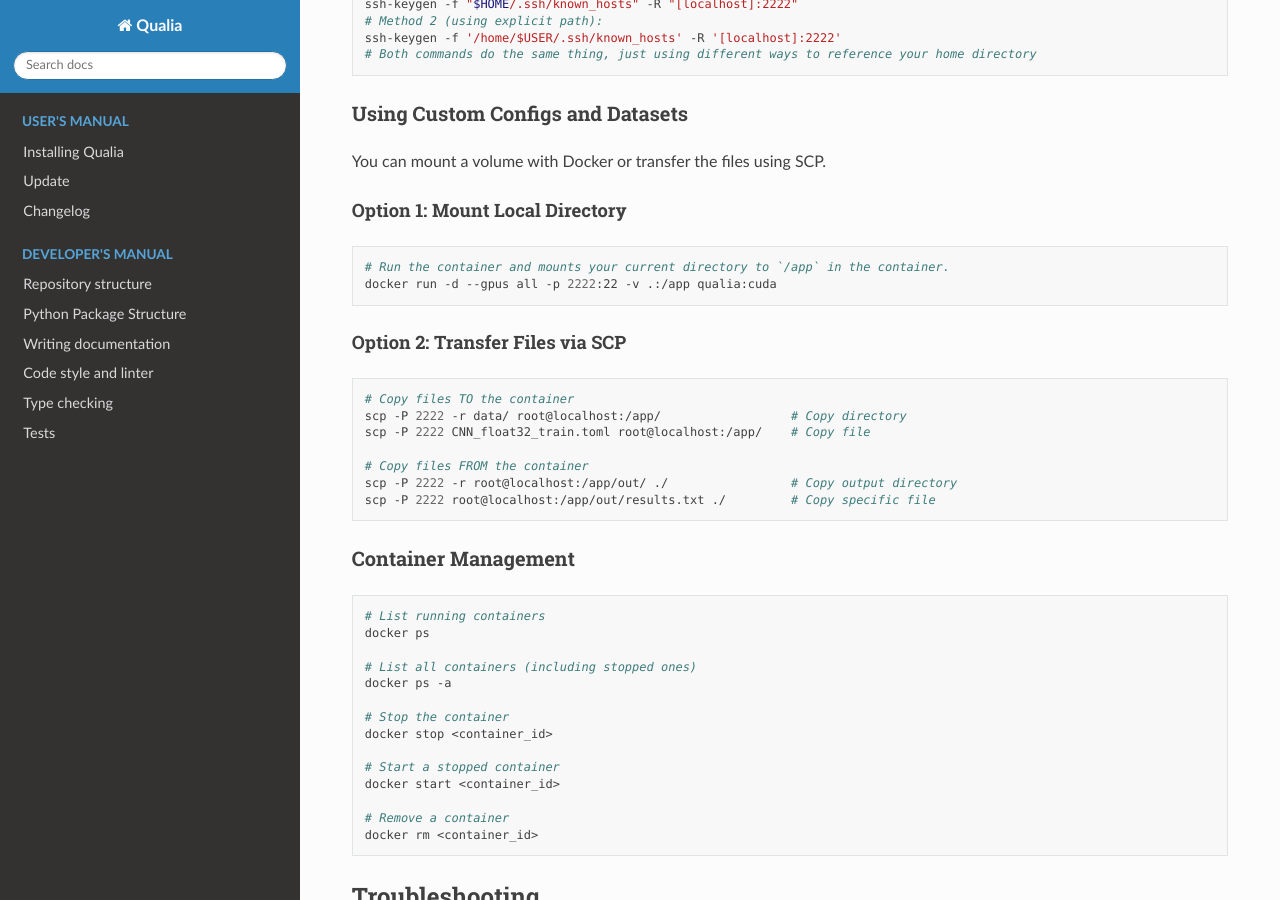
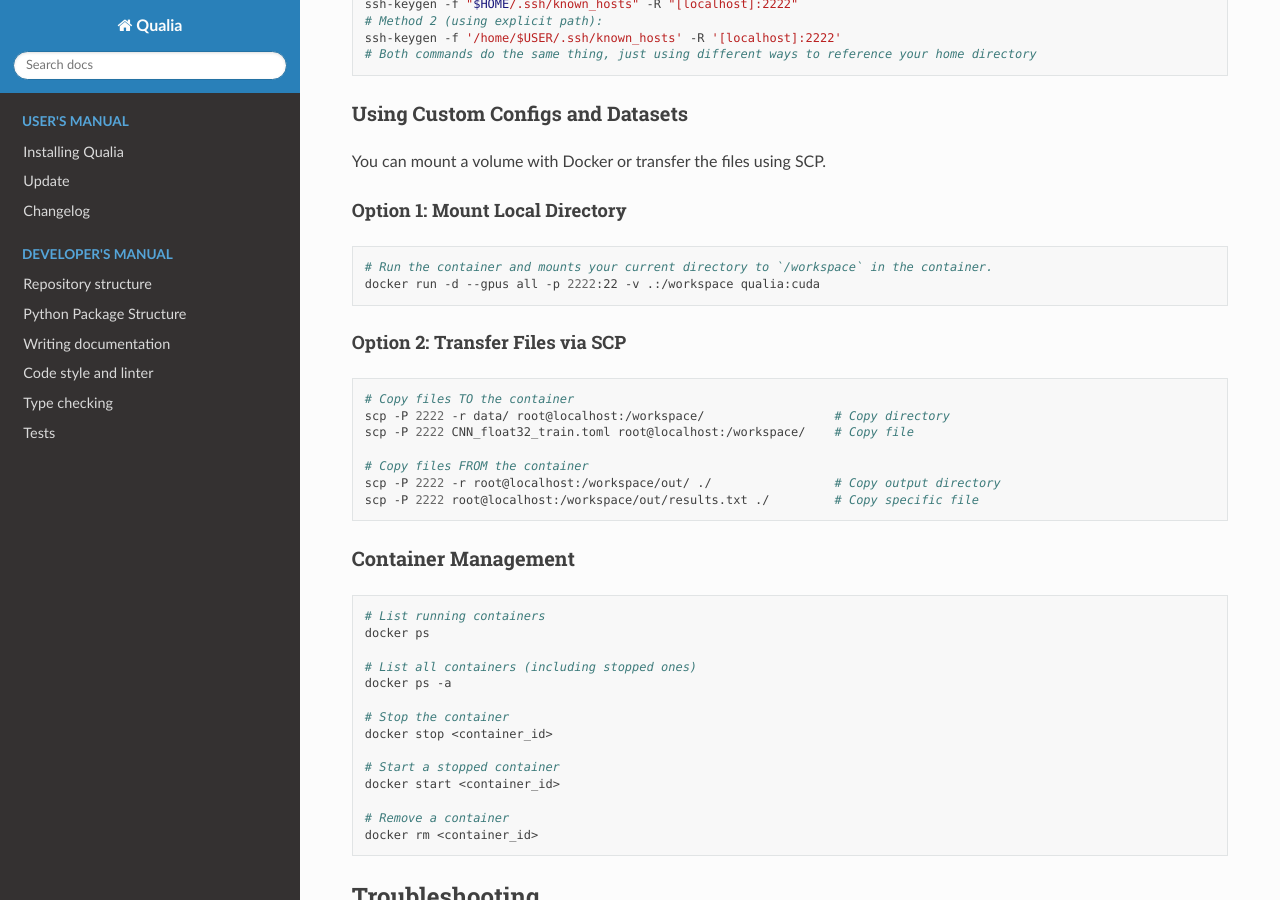
Before and after one commit to LEAT-EDGE/qualia, a Sphinx documentation site: the page built from docs/Docker.md, in a window 1280 px wide and 900 px high, scrolled down 1602 px. Built offline with Sphinx 7.4.7 and the Read the Docs theme 3.1.0, drawn with Linux system fonts in a browser that asks for light colours; pages that are not in the unit, such as notebooks, are missing from menus; the version number could not be read and is left out.

Commit message:
Update Docker doc

````diff
--- a/docs/Docker.md
+++ b/docs/Docker.md
@@ -85,20 +85,20 @@ You can mount a volume with Docker or transfer the files using SCP.
 #### Option 1: Mount Local Directory
 
 ```bash
-# Run the container and mounts your current directory to `/app` in the container.
-docker run -d --gpus all -p 2222:22 -v .:/app qualia:cuda
+# Run the container and mounts your current directory to `/workspace` in the container.
+docker run -d --gpus all -p 2222:22 -v .:/workspace qualia:cuda
 ```
 
 #### Option 2: Transfer Files via SCP
 
 ```bash
 # Copy files TO the container
-scp -P 2222 -r data/ root@localhost:/app/                  # Copy directory
-scp -P 2222 CNN_float32_train.toml root@localhost:/app/    # Copy file
+scp -P 2222 -r data/ root@localhost:/workspace/                  # Copy directory
+scp -P 2222 CNN_float32_train.toml root@localhost:/workspace/    # Copy file
 
 # Copy files FROM the container
-scp -P 2222 -r root@localhost:/app/out/ ./                 # Copy output directory
-scp -P 2222 root@localhost:/app/out/results.txt ./         # Copy specific file
+scp -P 2222 -r root@localhost:/workspace/out/ ./                 # Copy output directory
+scp -P 2222 root@localhost:/workspace/out/results.txt ./         # Copy specific file
 ```
 
 
````
